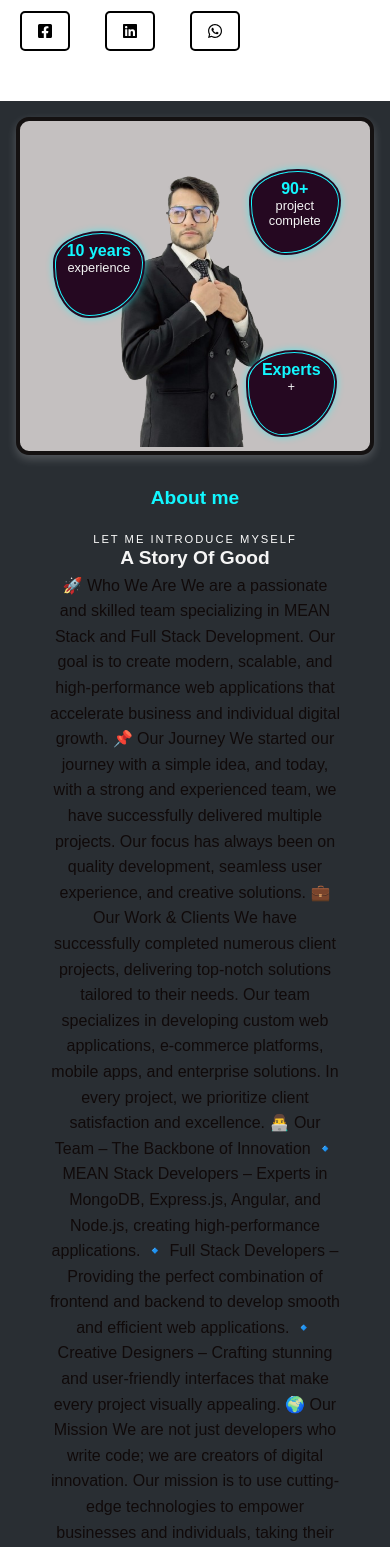
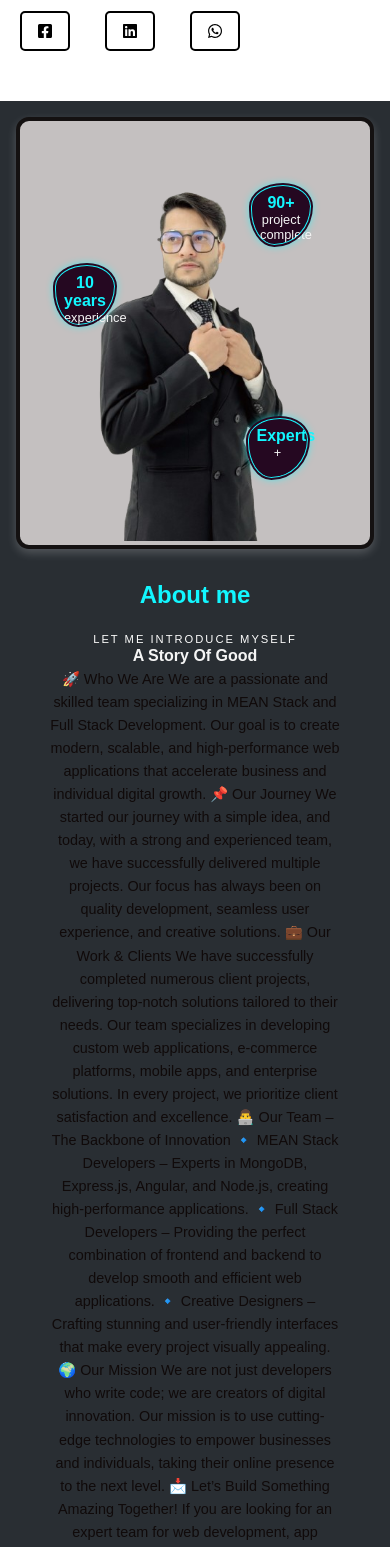
Before and after one commit to Alishba526/Usama-Bin-Mujeeb, a Next.js app: page / in a window 390 px wide. Shown: the part 860-2407 px from the top of the page. Built offline with nearby package versions, Linux system fonts and the light colour scheme.

Commit message:
Update about.css

```diff
--- a/src/app/component/about.css
+++ b/src/app/component/about.css
@@ -1,35 +1,33 @@
-
 
 .about {
     display: flex;
     justify-content: center;
     align-items: center;
-    gap: 2rem; /* Adjusted from &apos;grid: gap&apos; to &apos;gap&apos; */
+    gap: 2rem;
     background: var(--secon-bg-color);
     flex-wrap: wrap;
-    padding: 2rem; /* Add padding for better spacing */
+    padding: 2rem;
 }
 
 .about .img-about {
     text-align: center;
     position: relative;
-    border: 4px solid rgb(20, 17, 17); /* Add border to image */
+    border: 4px solid rgb(20, 17, 17);
     border-radius: 13px;
     box-shadow: 0px 4px 10px rgba(255, 255, 255, 0.2);
     transition: transform 0.3s ease-in-out, box-shadow 0.3s ease-in-out;
-    background-color:rgb(196, 192, 192);
-    ;
+    background-color: rgb(196, 192, 192);
 }
 
 .about .img-about img {
-    max-width: 70%; /* Make image fully responsive */
-    height:90%;
+    max-width: 100%; /* Make image fully responsive */
+    height: auto; /* Maintain aspect ratio */
 }
 
 .about-content {
-    text-align: center; /* Center align content */
-    max-width: 600px; /* Limit max width for better readability */
-    margin: 0 auto; /* Center the content */
+    text-align: center;
+    max-width: 600px;
+    margin: 0 auto;
 }
 
 .about-content span {
@@ -43,17 +41,17 @@
 .about-content h2 {
     color: var(--hover-color);
     font-weight: 700;
-    font-size: 2.5rem; /* Adjusted font size */
+    font-size: 2.5rem;
 }
 
 .about-content h3 {
-    font-size: 1.5rem; /* Adjusted font size */
+    font-size: 1.5rem;
     font-weight: 600;
     margin-bottom: 0.2rem;
 }
 
 .about-content p {
-    color:#100a0a;
+    color: #100a0a;
     font-weight: 200;
     margin-bottom: 1.2rem;
     line-height: 1.6;
@@ -76,7 +74,8 @@
     z-index: 100;
     animation: morph 6s linear infinite;
 }
-.btn-boxone{
+
+.btn-boxone {
     margin-left: 150px;
     margin-top: 40px;
     background-color: aqua;
@@ -84,8 +83,8 @@ width: 200px;
     height: 50px;
     padding: 10px;
     border-radius: 9px;
+}
 
-}
 /* Keyframe animation for morph */
 @keyframes morph {
     0%, 100% {
@@ -123,21 +122,25 @@ border-radius: 9px;
     font-weight: 600;
 }
 
-/* Responsive Styles */
+/* Responsive Styles for Mobile */
 @media (max-width: 768px) {
     .about {
         flex-direction: column;
-        align-items: center; /* Center items */
-        padding: 1rem; /* Reduce padding on smaller screens */
+        align-items: center;
+        padding: 1rem;
+    }
+
+    .about .img-about img {
+        max-width: 90%; /* Adjust image size for mobile */
     }
 
     .about-content {
-        max-width: 90%; /* Allow content to take more width */
-        padding: 0 1rem; /* Add padding for inner content */
+        max-width: 90%;
+        padding: 0 1rem;
     }
 
     .about-content h2 {
-        font-size: 1.5rem; /* Adjust heading size */
+        font-size: 1.8rem; /* Adjust heading size for mobile */
     }
 
     .about-content h3 {
@@ -151,28 +154,41 @@ border-radius: 9px;
     .info-about1,
     .info-about2,
     .info-about3 {
-        width: 25%;
-        height: 60px;
+        width: 70px; /* Reduce size for mobile */
+        height: 70px;
         font-size: 0.4rem;
-        height: 25%;
+    }
+
+    .btn-boxone {
+        margin-left: auto; /* Center the button */
+        margin-right: auto;
+        width: 150px; /* Adjust button size for mobile */
+        height: 40px;
     }
 }
 
 @media (max-width: 480px) {
     .about-content span {
-        font-size: 0.7rem; /* Smaller size for mobile */
+        font-size: 0.7rem;
+    }
+
+    .about-content h2 {
+        font-size: 1.5rem; /* Further adjust heading size */
+    }
+
+    .about-content h3 {
+        font-size: 1rem;
+    }
+
+    .about-content p {
+        font-size: 0.9rem;
     }
 
     .info-about1,
     .info-about2,
     .info-about3 {
-        padding: 8px; /* Adjust padding for smaller screens */
+        width: 60px; /* Further reduce size for smaller screens */
+        height: 60px;
+        padding: 8px;
     }
-
-    .about-content h2 {
-        font-size: 1.2rem; /* Further adjust heading size */
 }
-
-
-
-}
```
Lines whose indentation alone changed are shown as unchanged.
